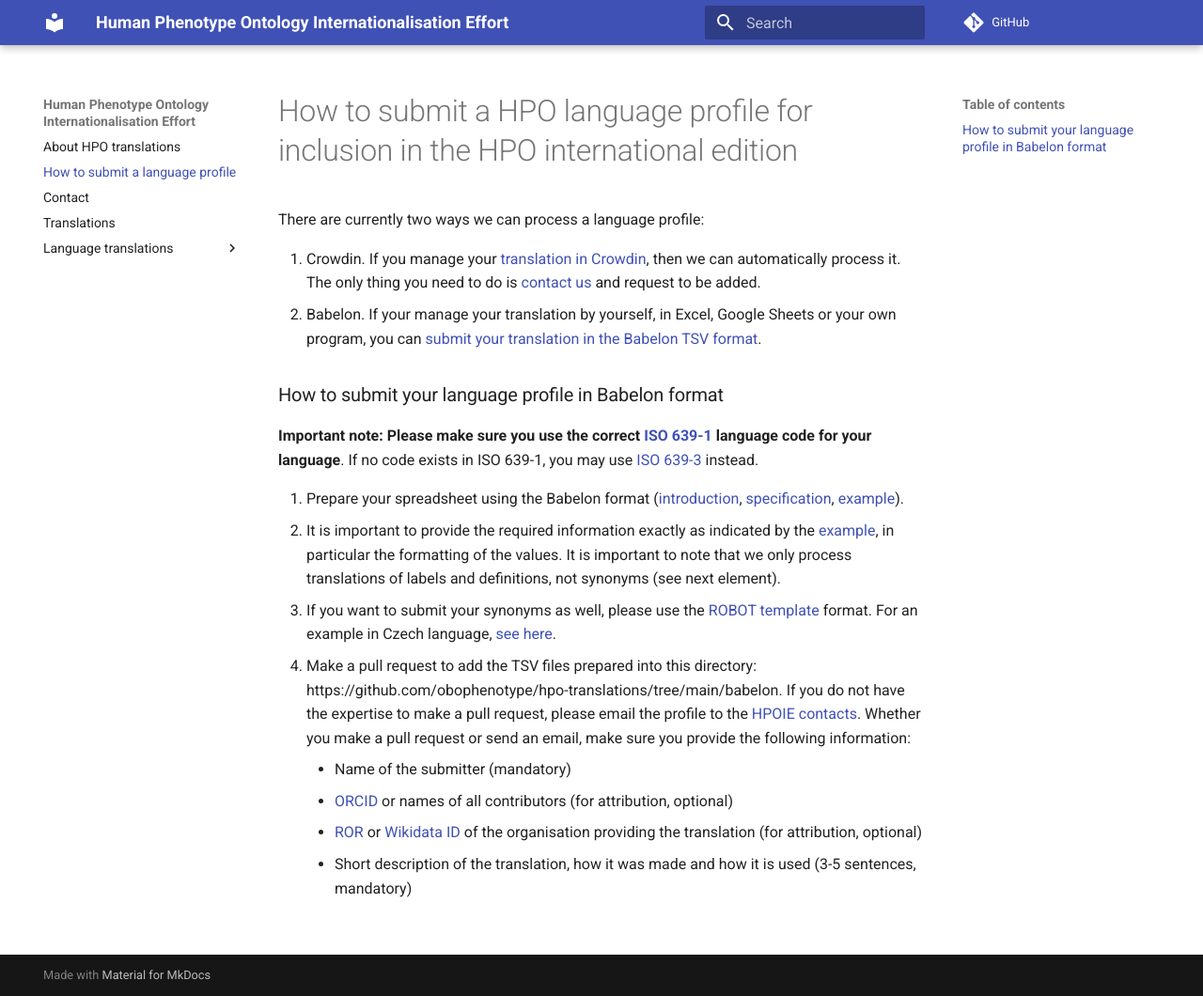
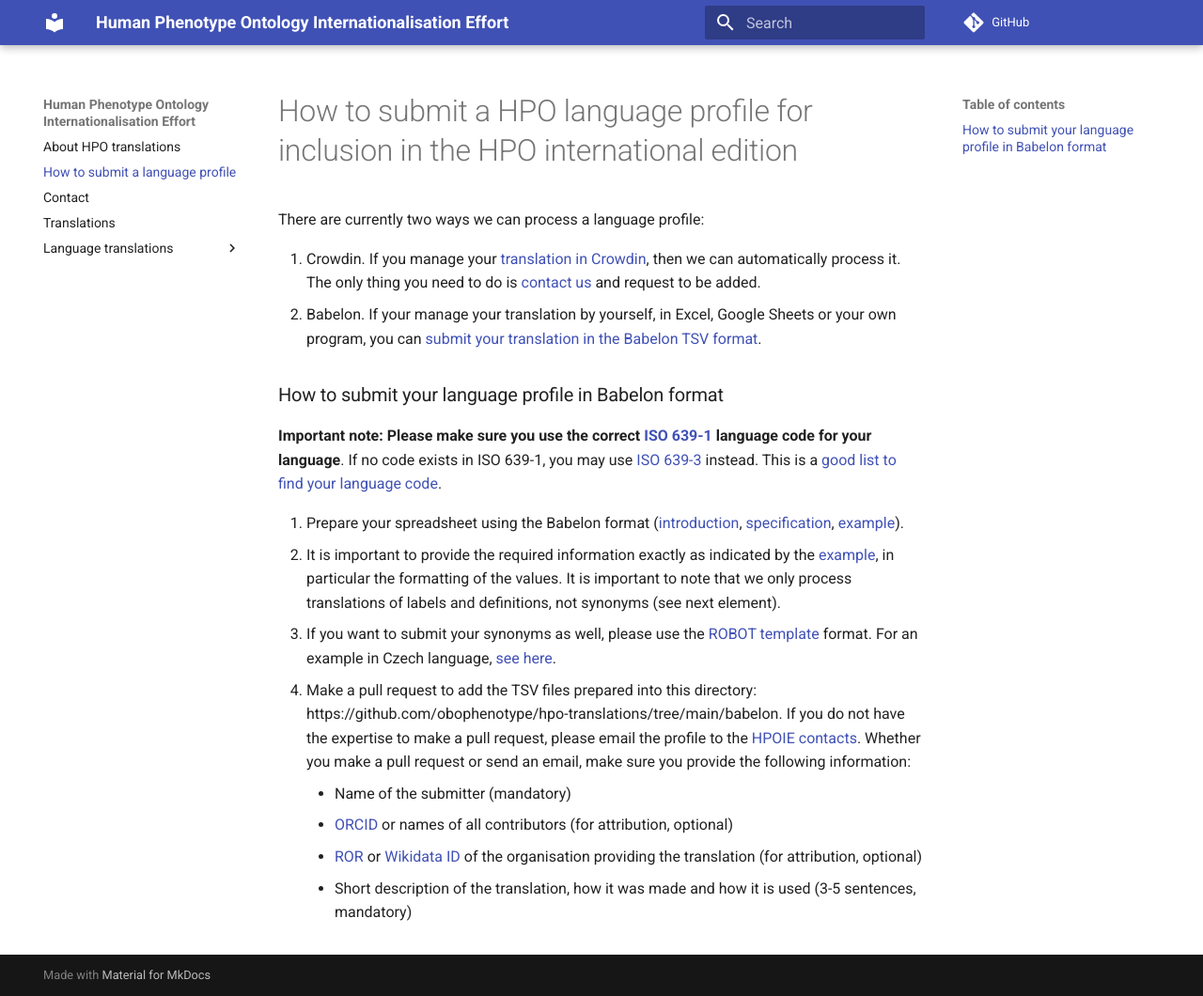
Before and after one commit to obophenotype/hpo-translations, an MkDocs documentation site: the page built from docs/submit.md, in a window 1280 px wide and 1060 px high. Shown: the whole window at 94% size. Built offline with MkDocs 1.6.1 and Material for MkDocs 9.7.7, drawn with Linux system fonts in a browser that asks for light colours; comment, search, counter and statistics services are not loaded.

Commit message:
Update submit.md

```diff
--- a/docs/submit.md
+++ b/docs/submit.md
@@ -9,7 +9,7 @@ There are currently two ways we can process a language profile:
 
 ### How to submit your language profile in Babelon format
 
-**Important note: Please make sure you use the correct [ISO 639-1](https://en.wikipedia.org/wiki/ISO_639-1) language code for your language**. If no code exists in ISO 639-1, you may use [ISO 639-3](https://en.wikipedia.org/wiki/ISO_639-3) instead.
+**Important note: Please make sure you use the correct [ISO 639-1](https://en.wikipedia.org/wiki/ISO_639-1) language code for your language**. If no code exists in ISO 639-1, you may use [ISO 639-3](https://en.wikipedia.org/wiki/ISO_639-3) instead. This is a [good list to find your language code](https://www.iana.org/assignments/language-subtag-registry/language-subtag-registry).
 
 1. Prepare your spreadsheet using the Babelon format ([introduction](https://github.com/monarch-initiative/babelon/blob/main/README.md), [specification](https://monarch-initiative.github.io/babelon/), [example](https://github.com/obophenotype/hpo-translations/blob/main/examples/hp-zh.babelon.tsv)).
 2. It is important to provide the required information exactly as indicated by the [example](https://github.com/obophenotype/hpo-translations/blob/main/examples/hp-zh.babelon.tsv), in particular the formatting of the values. It is important to note that we only process translations of labels and definitions, not synonyms (see next element).
```
